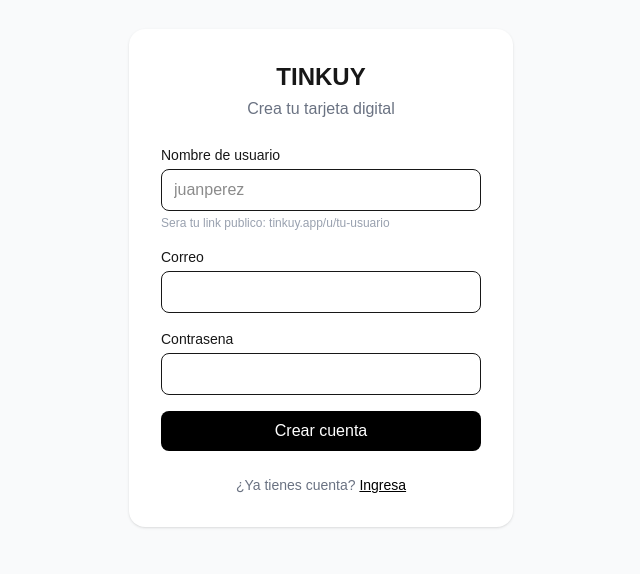
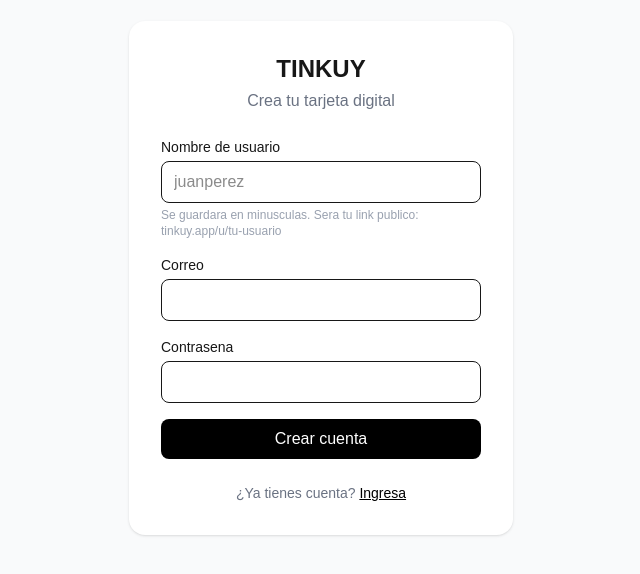
Before and after one commit to Kenyo-gi/tinkuy, a Next.js app: page /register in a window 1280 px wide. Shown: the part 122-696 px from the top of the page, without its empty margins (319-959 px from the left). Built offline with nearby package versions, Linux system fonts and the light colour scheme.

Commit message:
Update page.js

```diff
--- a/app/register/page.js
+++ b/app/register/page.js
@@ -31,13 +31,13 @@
               name="username"
               type="text"
               placeholder="juanperez"
-              pattern="[a-z0-9_-]{3,30}"
-              title="3-30 caracteres: minusculas, numeros, - o _"
+              pattern="[A-Za-z0-9_-]{3,30}"
+              title="3-30 caracteres: letras, numeros, - o _"
               required
               className="w-full border rounded-lg px-3 py-2 focus:outline-none focus:ring-2 focus:ring-black"
             />
             <p className="text-xs text-gray-400 mt-1">
-              Sera tu link publico: tinkuy.app/u/tu-usuario
+              Se guardara en minusculas. Sera tu link publico: tinkuy.app/u/tu-usuario
             </p>
           </div>
           <div>
```
